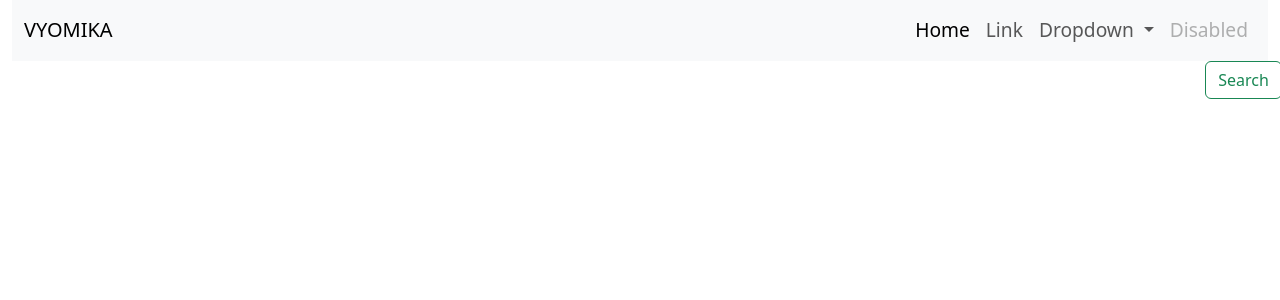
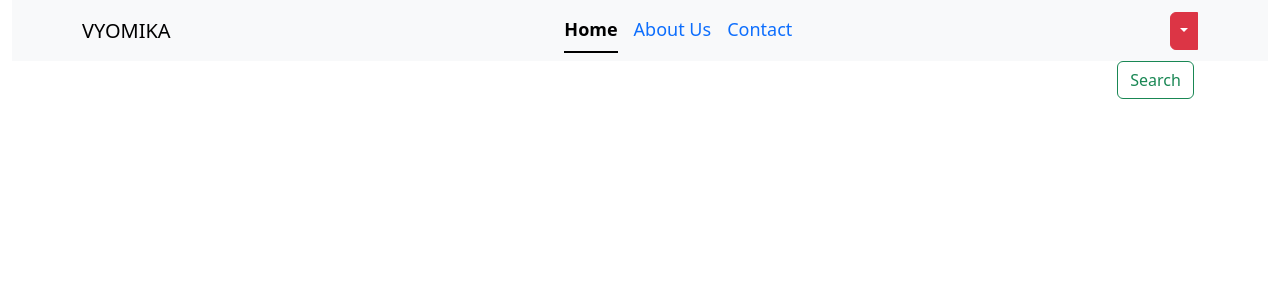
Before and after one commit to Neeraz666/Vyomika, a Django app: template Vyomika/templates/base.html in a window 1280 px wide. Shown: the top 300 px of the page. Run offline with Django 4.2, Linux system fonts and the light colour scheme; the template is opened without the code that fills it, so the values that code supplies are empty.

Commit message:
Changed nav lists to center and added a dropdown.

```diff
--- a/Vyomika/templates/base.html
+++ b/Vyomika/templates/base.html
@@ -12,43 +12,46 @@
 <body>
     <div class="container-fluid">
         <nav class="navbar navbar-expand-lg bg-body-tertiary">
-            <div class="container-fluid">
+            <div class="container">
                 <a class="navbar-brand" href="#">VYOMIKA</a>
                 <button class="navbar-toggler" type="button" data-bs-toggle="collapse"
                     data-bs-target="#navbarSupportedContent" aria-controls="navbarSupportedContent"
                     aria-expanded="false" aria-label="Toggle navigation">
                     <span class="navbar-toggler-icon"></span>
                 </button>
-                <div class="collapse navbar-collapse" id="navbarSupportedContent" style="justify-content: end;">
-                    <ul class="navbar-nav ml-auto" style="font-size: larger;">
+                <div class="collapse navbar-collapse" id="navbarSupportedContent"
+                    style="justify-content: center; font-size: large;">
+                    <ul class="nav nav-underline">
                         <li class="nav-item">
                             <a class="nav-link active" aria-current="page" href="#">Home</a>
                         </li>
                         <li class="nav-item">
-                            <a class="nav-link" href="#">Link</a>
-                        </li>
-                        <li class="nav-item dropdown">
-                            <a class="nav-link dropdown-toggle" href="#" role="button" data-bs-toggle="dropdown"
-                                aria-expanded="false">
-                                Dropdown
-                            </a>
-                            <ul class="dropdown-menu">
-                                <li><a class="dropdown-item" href="#">Action</a></li>
-                                <li><a class="dropdown-item" href="#">Another action</a></li>
-                                <li>
-                                    <hr class="dropdown-divider">
-                                </li>
-                                <li><a class="dropdown-item" href="#">Something else here</a></li>
-                            </ul>
+                            <a class="nav-link" href="#">About Us</a>
                         </li>
                         <li class="nav-item">
-                            <a class="nav-link disabled">Disabled</a>
+                            <a class="nav-link" href="#">Contact</a>
                         </li>
                     </ul>
                 </div>
+                <div class="btn-group">
+                    <button type="button" class="btn btn-danger dropdown-toggle dropdown-toggle-split"
+                        data-bs-toggle="dropdown" aria-expanded="false">
+                        <span class="visually-hidden">Toggle Dropdown</span>
+                    </button>
+                    <ul class="dropdown-menu">
+                        <li><a class="dropdown-item" href="#">Action</a></li>
+                        <li><a class="dropdown-item" href="#">Another action</a></li>
+                        <li><a class="dropdown-item" href="#">Something else here</a></li>
+                        <li>
+                            <hr class="dropdown-divider">
+                        </li>
+                        <li><a class="dropdown-item" href="#">Separated link</a></li>
+                    </ul>
+                </div>
+
             </div>
         </nav>
-        <div class="col-md-12" style="width: 5%; float: right;">
+        <div class="col-md-12" style="width: 12%; float: right;">
             <button class="btn btn-outline-success" type="submit">Search</button>
         </div>
         {% block body %}
```
Also changed, not shown: Vyomika/static/bar.jpeg.
